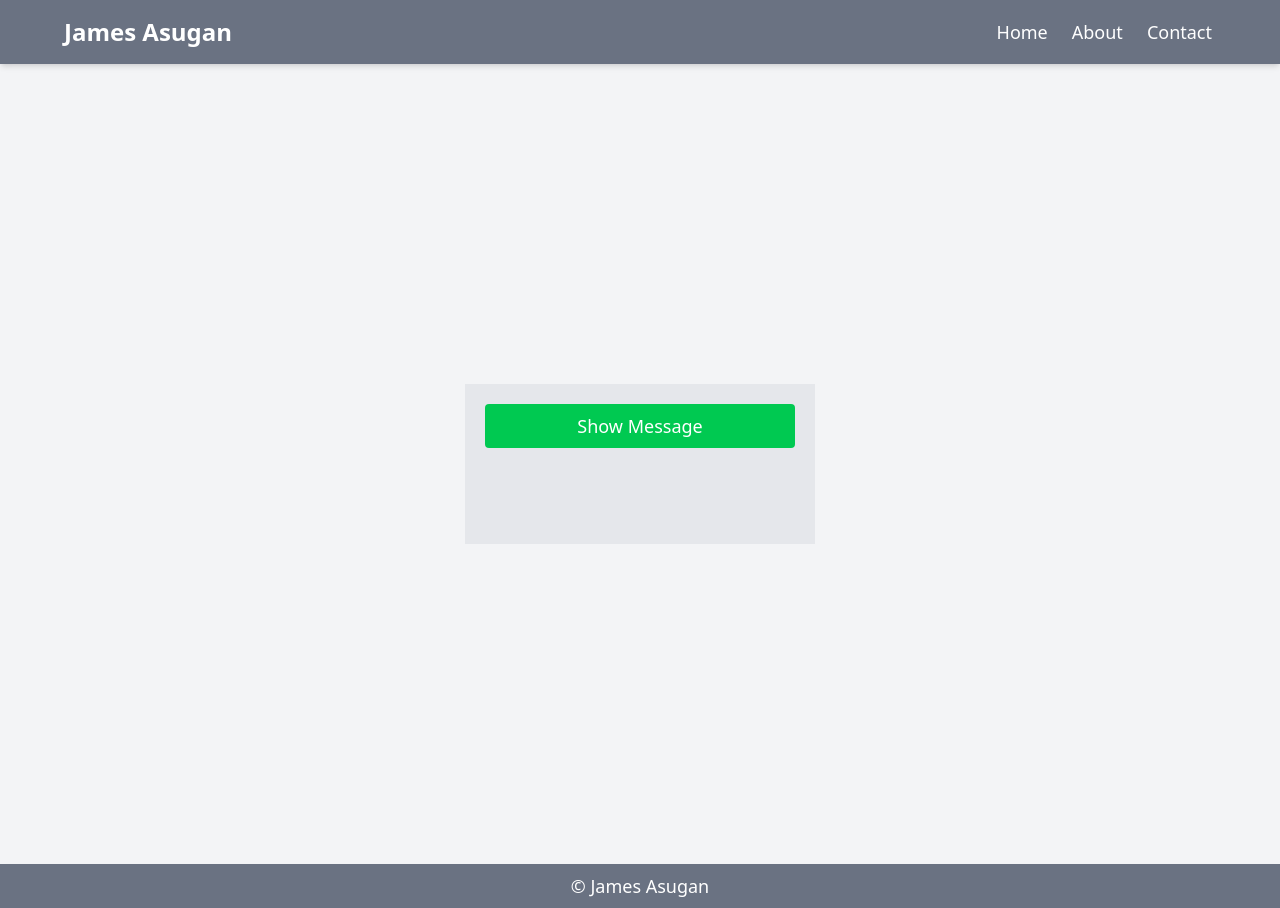
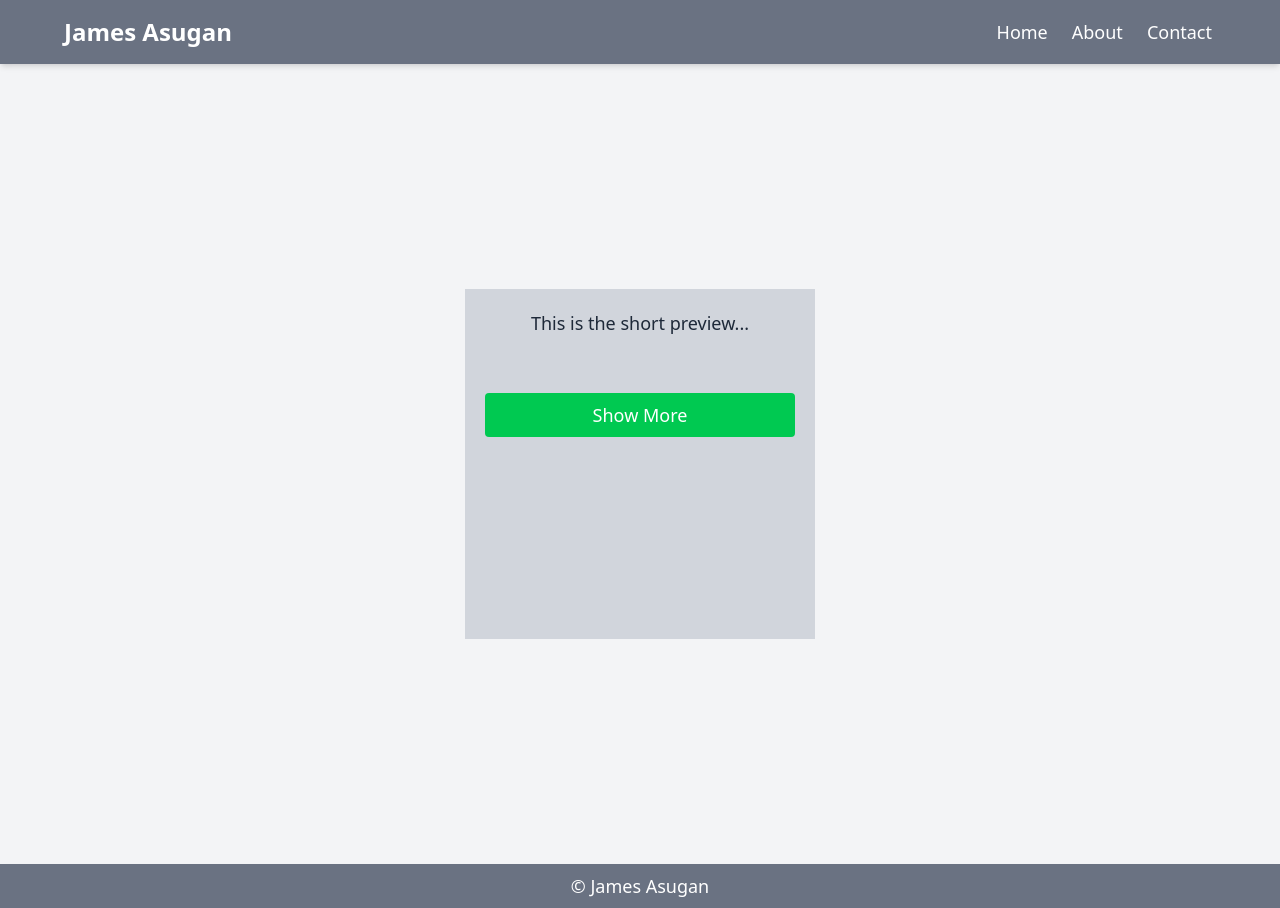
Before and after one commit to jamesasugan/100Days_of_Learning_React, a React (Vite) app: page / in a window 1280 px wide. Built offline with nearby package versions, Linux system fonts and the light colour scheme.

Commit message:
Day 16: Render UI based on state

```diff
--- a/src/App.jsx
+++ b/src/App.jsx
@@ -5,6 +5,7 @@ import Header from './components/Header.jsx';
 import NameInput from './components/NameInput.jsx';
 import NewForm from './components/newForm.jsx';
 import Profile from './components/Profile.jsx';
+import ShowMore from './components/ShowMore.jsx';
 import ToggleBox from './components/ToggleBox.jsx';
 
 function App() {
@@ -23,7 +24,8 @@ function App() {
            {/* <Counter /> */}
            {/* <NameInput /> */}
            {/* <NewForm /> */}
-           <ToggleBox />
+           {/* <ToggleBox /> */}
+           <ShowMore />
         </main>
         <Footer />
 
--- /dev/null
+++ b/src/components/ShowMore.jsx
@@ -0,0 +1,18 @@
+import { useState } from "react"
+
+const ShowMore = () => {
+    const [showMore, setShowMore] = useState(false);
+    return (
+        <>
+        <section className="w-full h-screen flex justify-center items-center">
+            <div className="bg-gray-300 p-5 w-[350px] flex h-[350px] flex-col">
+                <p className="text-center text-lg">This is the short preview...</p>
+                {showMore && <p className="text-center text-lg">Here's the rest of the story!</p>}
+                <button onClick={() => setShowMore(prev => !prev)} className={`mt-14 ${showMore ? 'bg-red-500 hover:bg-red-600' : 'bg-green-500 hover:bg-green-600'}  border-none p-2 rounded-sm font-medium text-lg cursor-pointer  transition duration-75 text-white`}>{showMore ? 'Show Less' : 'Show More'}</button>
+            </div>
+        </section>
+        </>
+    )
+}
+
+export default ShowMore
```
